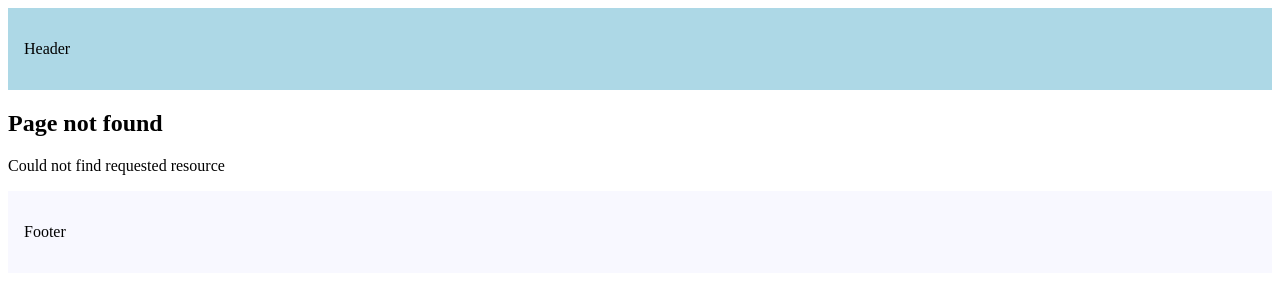
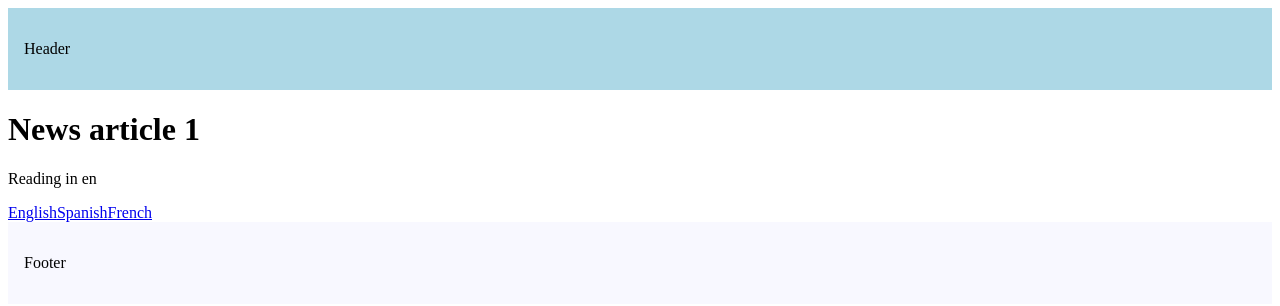
Before and after one commit to shivammishra-resume/nextjs, a Next.js app: page /articles/1 in a window 1280 px wide. Before the commit this address had no page. Shown: the top 306 px of the page. Built offline with nearby package versions, Linux system fonts and the light colour scheme.

Commit message:
params and searchParams

```diff
--- /dev/null
+++ b/src/app/articles/[articleId]/page.tsx
@@ -0,0 +1,19 @@
+import Link from "next/link"
+
+export default async function NewsArticle({ params, searchParams }: {
+    params: Promise<{ articleId: string}>;
+    searchParams: Promise<{ lang: "en" | "es" | "fr" }>;
+}) {
+    const { articleId } = await params;
+    const { lang = "en" } = await searchParams;
+    return <div>
+        <h1>News article {articleId}</h1>
+        <p>Reading in {lang}</p>
+
+        <div>
+            <Link href={`/articles/${articleId}?lang=en`}>English</Link>
+            <Link href={`/articles/${articleId}?lang=es`}>Spanish</Link>
+            <Link href={`/articles/${articleId}?lang=fr`}>French</Link>
+        </div>
+    </div>
+}
--- a/src/app/page.tsx
+++ b/src/app/page.tsx
@@ -6,6 +6,8 @@
         <h1>Hello world!</h1>
         <Link href="/blog">Blog</Link>
         <Link href="/products">Products</Link>
+        <Link href="/articles/breaking-news-123?lang=en">Read in english</Link>
+        <Link href="/articles/breaking-news-123?lang=fr">Read in French</Link>
         </>
     )
 }
```
